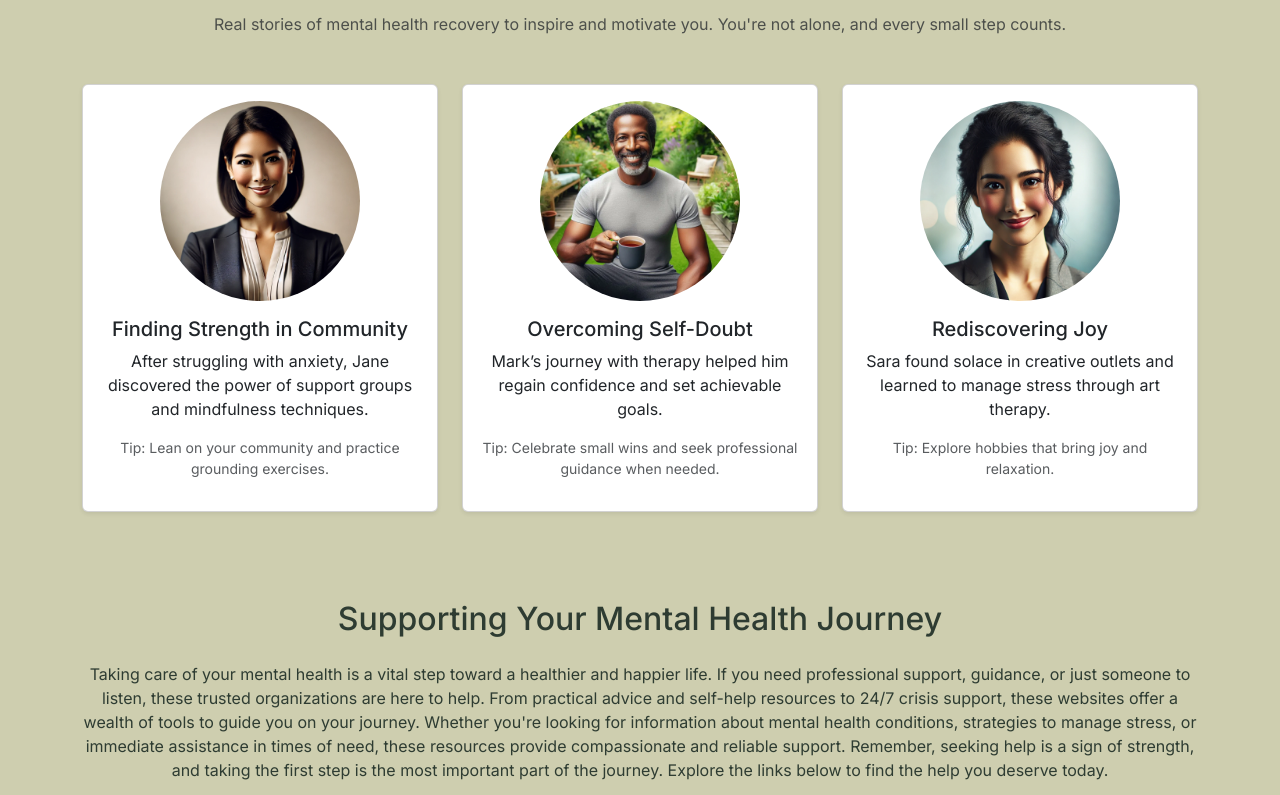
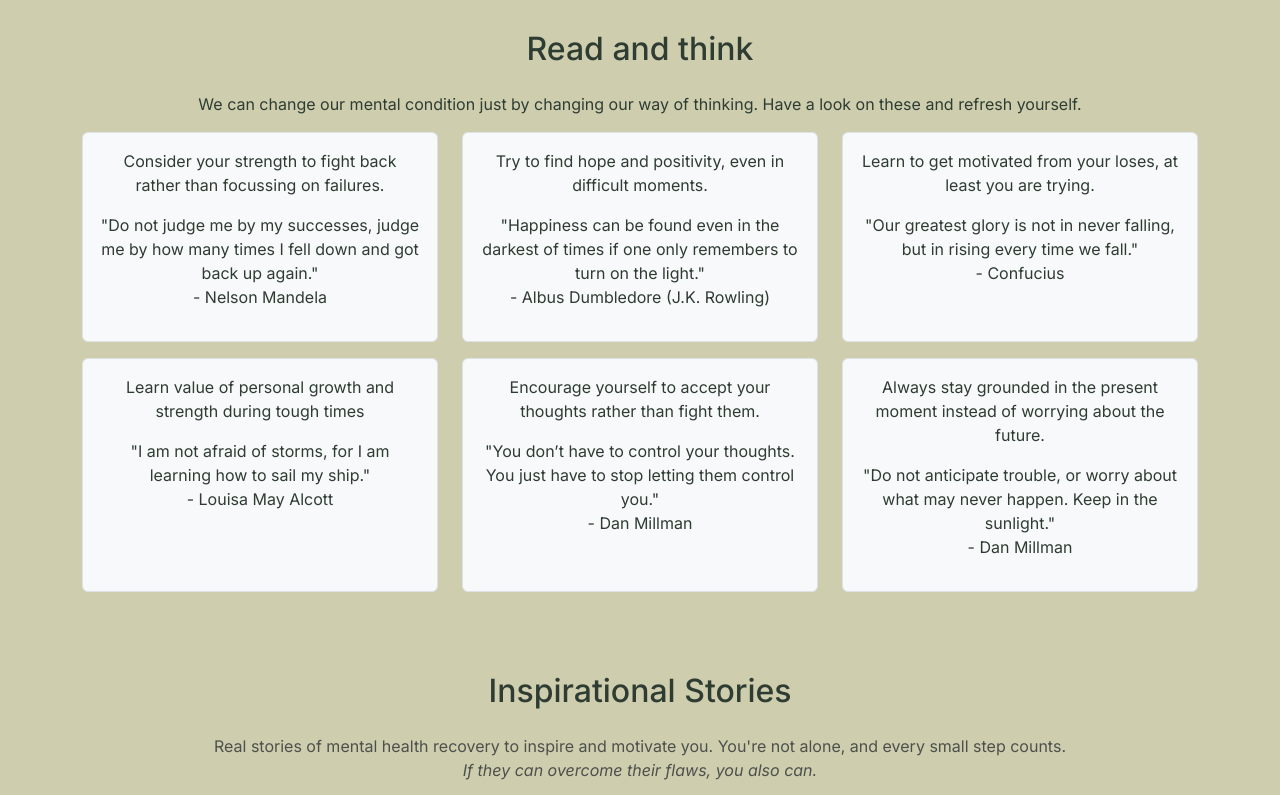
Before and after one commit to Harmeetkaur13/Mental-Health-Awareness, a plain HTML site: page index.html in a window 1280 px wide. Shown: the part 900-1695 px from the top of the page. Drawn offline with nearby package versions, Linux system fonts and the light colour scheme; a web font is replaced by a local one.

Commit message:
Added think section and edited nav-links

```diff
--- a/assets/css/style.css
+++ b/assets/css/style.css
@@ -74,6 +74,12 @@ main {
     font-weight: bold;
 }
 
+/* think container */
+#think {
+    background-color: var(--color);
+    border: 1px solid var(var(--background-color));
+    color: var(--background-color);
+}
 
 /* Footer */
 footer {
--- a/index.html
+++ b/index.html
@@ -41,11 +41,12 @@
                         <a class="nav-link" href="#wake_up">Wake Up</a>
                     </li>
                     <li class="nav-item">
+                        <a class="nav-link" href="#think">Think</a>
+                    </li>
+                    <li class="nav-item">
                         <a class="nav-link" href="#inspire">Inspire</a>
                     </li>
-                    <li class="nav-item">
-                        <a class="nav-link" href="#think">Think</a>
-                    </li>
+
                     <li class="nav-item">
                         <a class="nav-link" href="#External_Resources">Help</a>
                     </li>
@@ -69,7 +70,11 @@
                 <h2 class="text-center mt-3 mb-4">Signs to Take Seriously</h2>
                 <p class="text-center text-muted mb-5">
                     Recognizing the early signs of mental health challenges can make a significant difference. Here are
-                    some common symptoms to watch for.
+                    some common symptoms to watch for.<br>
+                    <span><em>If you see anything relating to your condtion, feel free to take
+                            <a href="#External_Resources" aria-label="Help Section">Help</a>
+                        </em><br>
+                        <em>Remember, it's okay to ask for help and seek support when you need it.</em></span>
                 </p>
                 <div id="symptomsCarousel" class="carousel slide" data-bs-ride="carousel">
                     <div class="carousel-inner">
@@ -169,13 +174,76 @@
             </div>
             </div>
         </section>
+        <!-- Uplifting Affirmations Section -->
+        <section id="think" class="container my-5">
+            <h2 class="text-center mb-4">Read and think</h2>
+            <p class="text-center">We can change our mental condition just by changing our way of thinking. Have a look
+                on these and refresh yourself.</p>
+            <div class="row">
+                <div class="col-md-4 d-flex align-items-stretch mb-3">
+                    <div class="p-3 bg-light border rounded w-100">
+                        <p class="text-center">Consider your strength to fight back rather than focussing on failures.
+                        </p>
+                        <p class="text-center font-italic">"Do not judge me by my successes, judge me by how many times
+                            I fell down and got back up again."<br>
+                            <span class="text-center font-weight-bold">- Nelson Mandela</span></p>
+                    </div>
+                </div>
+                <div class="col-md-4 d-flex align-items-stretch mb-3">
+                    <div class="p-3 bg-light border rounded w-100">
+                        <p class="text-center">Try to find hope and positivity, even in difficult moments.</p>
+                        <p class="text-center font-italic">"Happiness can be found even in the darkest of times if one
+                            only remembers to turn on the light."<br>
+                            <span class="text-center font-weight-bold">- Albus Dumbledore (J.K. Rowling)</span></p>
+                    </div>
+                </div>
+                <div class="col-md-4 d-flex align-items-stretch mb-3">
+                    <div class="p-3 bg-light border rounded w-100">
+                        <p class="text-center">Learn to get motivated from your loses, at least you are trying.</p>
+                        <p class="text-center font-italic">"Our greatest glory is not in never falling, but in rising
+                            every time we fall."<br>
+                            <span class="text-center font-weight-bold">- Confucius</span></p>
+                    </div>
+                </div>
+                <div class="col-md-4 d-flex align-items-stretch mb-3">
+                    <div class="p-3 bg-light border rounded w-100">
+                        <p class="text-center">Learn value of personal growth and strength during tough times</p>
+                        <p class="text-center font-italic">"I am not afraid of storms, for I am learning how to sail my
+                            ship." <br>
+                            <span class="text-center font-weight-bold">- Louisa May Alcott </span></p>
+                    </div>
+                </div>
+                <div class="col-md-4 d-flex align-items-stretch mb-3">
+                    <div class="p-3 bg-light border rounded w-100">
+                        <p class="text-center">Encourage yourself to accept your thoughts rather than fight them.</p>
+                        <p class="text-center font-italic">"You don’t have to control your thoughts. You just have to
+                            stop letting them control you."<br>
+                            <span class="text-center font-weight-bold">- Dan Millman</span>
+                        </p>
+                    </div>
+                </div>
+                <div class="col-md-4 d-flex align-items-stretch mb-3">
+                    <div class="p-3 bg-light border rounded w-100">
+                        <p class="text-center">Always stay grounded in the present moment instead of worrying about the
+                            future.</p>
+                        <p class="text-center font-italic">"Do not anticipate trouble, or worry about what may never
+                            happen. Keep in the sunlight." <br>
+                            <span class="text-center font-weight-bold">- Dan Millman
+                            </span>
+                        </p>
+                    </div>
+                </div>
+            </div>
+        </section>
+
         <!-- Inspire section -->
         <section id="inspire" class="inspirational-stories py-3">
             <div class="container">
                 <h2 class="text-center mb-4">Inspirational Stories</h2>
                 <p class="text-center text-muted mb-5">
                     Real stories of mental health recovery to inspire and motivate you. You're not alone, and every
-                    small step counts.
+                    small step counts.<br>
+                    <span><em>If they can overcome their flaws, you also can.</em></span>
                 </p>
                 <div class="row justify-content-center">
                     <!-- Story Card 1 -->
@@ -242,8 +310,10 @@
                 offer a wealth of tools to guide you on your journey. Whether you're looking for information about
                 mental health conditions, strategies to manage stress, or immediate assistance in times of need, these
                 resources provide compassionate and reliable support. Remember, seeking help is a sign of strength, and
-                taking the first step is the most important part of the journey. Explore the links below to find the
-                help you deserve today.</p>
+                taking the first step is the most important part of the journey. <br>
+                <strong>We are all here to help you. Treat your mind best and seek help same as you do for your other
+                    body parts.</strong><br>
+                <em>Explore the links below to find the help you deserve today.</em></p>
             <div class="row row-cols-1 row-cols-sm-2 row-cols-lg-4 g-3">
                 <div class="col">
                     <a href="https://www.mind.org.uk/" target="_blank" class="btn btn-light btn-block w-100"
```
